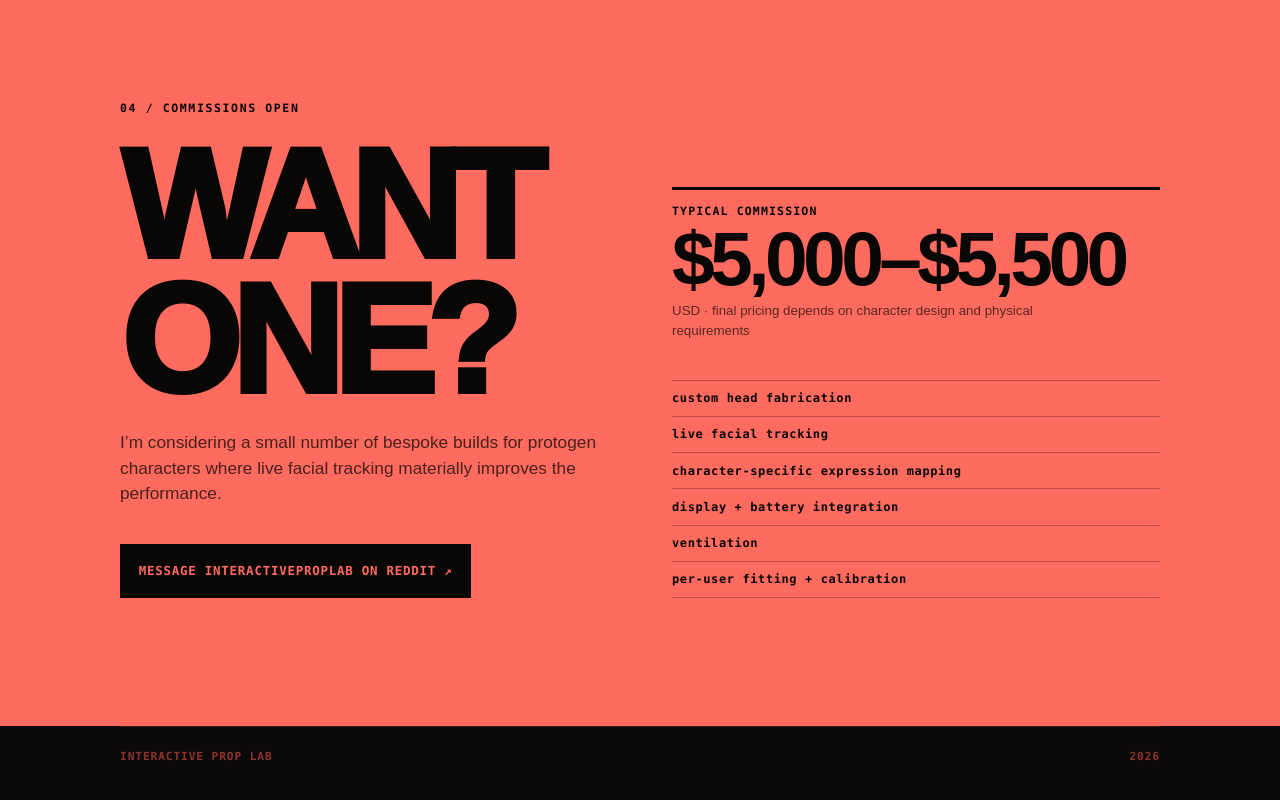
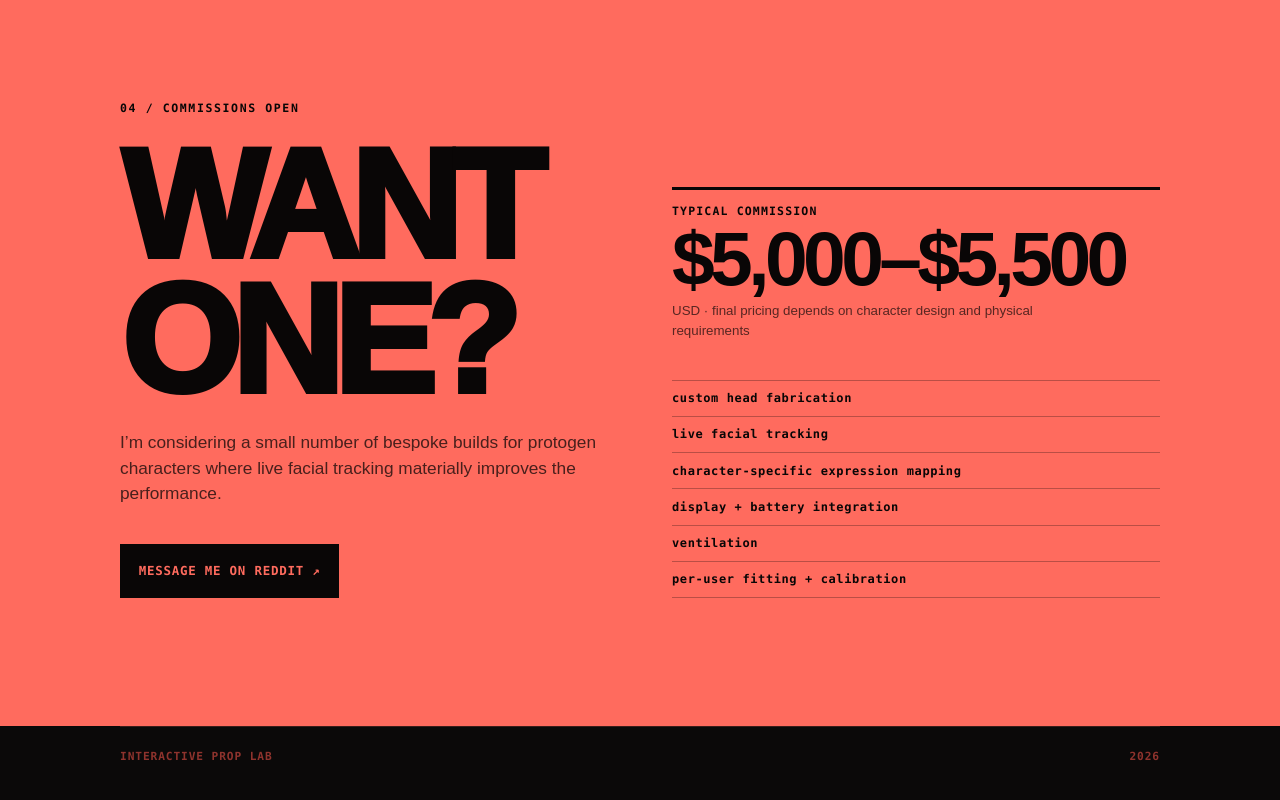
Before and after one commit to interactiveproplab/interactiveproplab.github.io, a plain HTML site: page index.html in a window 1280 px wide. Shown: the part 5281-6081 px from the top of the page. Drawn offline with Linux system fonts and the light colour scheme.

Commit message:
Update index.html

```diff
--- a/index.html
+++ b/index.html
@@ -14,7 +14,7 @@
     <nav>
       <a href="https://bsky.app/profile/interactiveproplab.bsky.social" target="_blank" rel="noopener">BLUESKY</a>
       <a href="https://discord.gg/VShzJQynB" target="_blank" rel="noopener">DISCORD</a>
-      <a href="https://www.reddit.com/user/InteractivePropLab/" target="_blank" rel="noopener">REDDIT   |</a>
+      <a href="https://www.reddit.com/user/InteractivePropLab/" target="_blank" rel="noopener">REDDIT  |</a>
       <a href="#demo">TRACKING</a>
       <a href="#system">SYSTEM</a>
       <a href="#build">BUILD</a>
@@ -227,7 +227,7 @@
               where live facial tracking materially improves the performance.
             </p>
             <a class="commission-button" href="https://www.reddit.com/user/InteractivePropLab/" target="_blank" rel="noopener">
-              MESSAGE INTERACTIVEPROPLAB ON REDDIT ↗
+              MESSAGE ME ON REDDIT ↗
             </a>
           </div>
 
```
